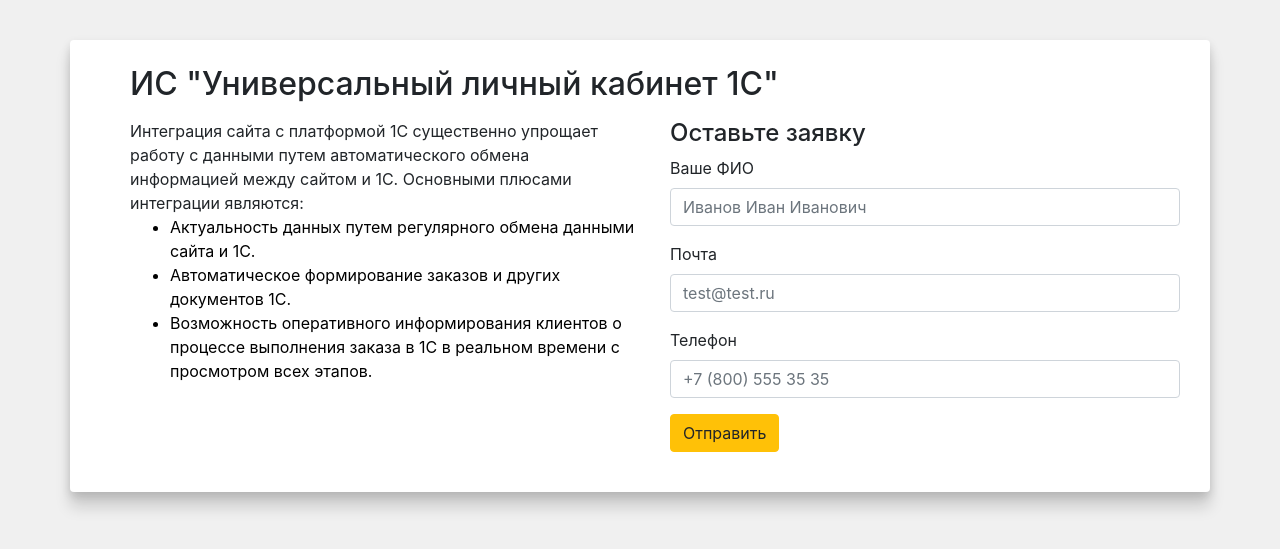
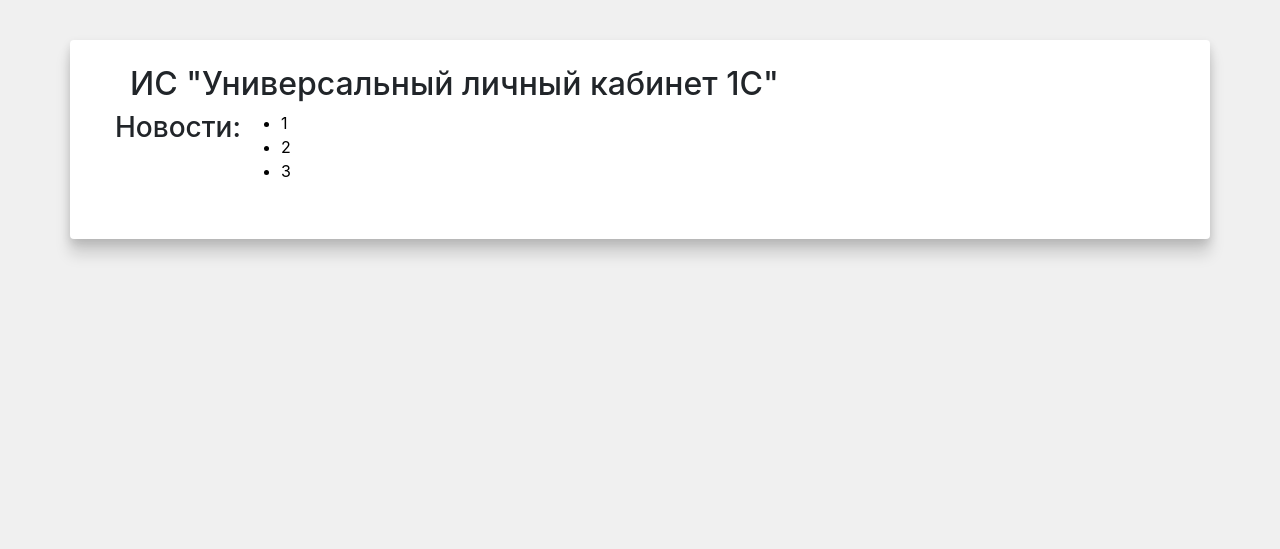
Before and after one commit to elenpetrovich/personal-cabinet, a Django app: page /start/ in a window 1280 px wide. Shown: the part 56-605 px from the top of the page. Run offline with Django 3.2, Linux system fonts and the light colour scheme; the visitor is signed in with stand-in values (Sample User, id 1).

Commit message:
Добавлена стартовая страница

```diff
--- a/cabinet/views.py
+++ b/cabinet/views.py
@@ -1,10 +1,11 @@
-from rest_framework import viewsets
+from django.shortcuts import redirect
+from rest_framework import serializers, viewsets
 from rest_framework.decorators import api_view
 from rest_framework.response import Response
 from rest_framework import permissions
 
 from .models import Account
-from .serializers import AccountSerializer
+from .serializers import AccountSerializer, RegistrationRequestSerializer
 from company.serializers import RoleSerializer
 
 
@@ -26,9 +27,31 @@ class UserViewSet(viewsets.GenericViewSet):
 
 
 class StartPageView(viewsets.ViewSet):
+    def get_client_ip(self):
+        x_forwarded_for = self.request.META.get('HTTP_X_FORWARDED_FOR')
+        if x_forwarded_for:
+            return x_forwarded_for.split(',')[0]
+        elif self.request.META.get('HTTP_X_REAL_IP'):
+            return self.request.META.get('HTTP_X_REAL_IP')
+        else:
+            return self.request.META.get('REMOTE_ADDR')
 
     def list(self, request, *args, **kwargs):
         return Response(template_name="start.html")
+
+    def retrieve(self, request, *args, **kwargs):
+        return Response({"pk": kwargs.get("pk")}, template_name="start.html")
+
+    def create(self, request, *args, **kwargs):
+        try:
+            serializer = RegistrationRequestSerializer(data=request.data)
+            serializer.is_valid(raise_exception=True)
+            serializer.save(ip=self.get_client_ip())
+            return redirect('start-detail', pk=serializer.data.get("id"))
+        except Exception as e:
+            print(e)
+            return Response({'error': str(e)}, template_name="start.html")
+
 
 @api_view(['GET', 'POST'])
 def postData(request):
--- a/mysite/settings.py
+++ b/mysite/settings.py
@@ -116,6 +116,7 @@ REST_FRAMEWORK = {
     'DEFAULT_PARSER_CLASSES': [
         'rest_framework.parsers.JSONParser',
         'rest_framework.parsers.MultiPartParser',
+        'rest_framework.parsers.FormParser',
     ]
 }
 
--- a/mysite/urls.py
+++ b/mysite/urls.py
@@ -5,6 +5,7 @@ from rest_framework import routers
 from django.contrib.auth.views import LoginView, LogoutView
 from django.conf.urls.static import static
 from django.conf import settings
+from django.shortcuts import redirect
 
 from cabinet.views import UserViewSet, postData, StartPageView
 from document.views import DocumentViewSet, FileRender
@@ -14,6 +15,12 @@ from synchronization.views import SyncViewSet
 
 class TemaplteAPIView(routers.APIRootView):
     template_name = 'base.html'
+
+    def get(self, request, *args, **kwargs):
+        if request.query_params.get("format", "html") == "html":
+            return redirect("start-list")
+        else:
+            return super().get(request=request, args=args, kwargs=kwargs)
 
 
 class TempaleRouter(routers.DefaultRouter):
--- a/templates/start.html
+++ b/templates/start.html
@@ -1,8 +1,27 @@
-{% extends 'base.html' %} &nbsp;{% block content %}
-<h2>ИС "Универсальный личный кабинет 1С"</h2><p>
+{% extends 'base.html' %}
+{% load rest_framework %}
+{% block content %}
+<h2 class="mb-2">ИС "Универсальный личный кабинет 1С"</h2>
 
+{% if pk %}
+<div class="row alert alert-success" role="alert">
+  Заявка создана! {{ pk }}
+</div>
+{% elif error %}
+<div class="row alert alert-danger" role="alert">
+  Ошибка создания заявки! {{ error }}
+</div>
+{% endif %}
 
 <div class="row">
+  {% if user.is_authenticated %}
+  <h3>Новости:</h3>
+  <ul>
+    <li>1</li>
+    <li>2</li>
+    <li>3</li>
+  </ul>
+  {% else %}
   <div class="col-sm">
     Интеграция сайта с платформой 1С существенно упрощает работу с данными
     путем автоматического обмена информацией между сайтом и 1С.
@@ -10,25 +29,30 @@
     <ul>
       <li>Актуальность данных путем регулярного обмена данными сайта и 1С.</li>
       <li>Автоматическое формирование заказов и других документов 1С.</li>
-            <li>Возможность оперативного информирования клиентов о процессе выполнения заказа в 1С в реальном времени с просмотром всех этапов.</li>
+      <li>Возможность оперативного информирования клиентов о процессе выполнения заказа в 1С в реальном времени с
+        просмотром всех этапов.</li>
     </ul>
-
   </div>
   <div class="col-sm">
+    <form action="{% url 'start-list' %}" method="POST">
       <h4>Оставьте заявку</h4>
       <div class="mb-3">
-            <label for="formGroupExampleInput" class="form-label">Ваше ФИО</label>
-            <input type="text" class="form-control" id="formGroupExampleInput" placeholder="Иванов Иван Иванович">
+        {% csrf_token %}
+        <label for="fio" class="form-label">Ваше ФИО</label>
+        <input type="text" required class="form-control" id="fio" name="fio" placeholder="Иванов Иван Иванович">
       </div>
       <div class="mb-3">
-            <label for="formGroupExampleInput2" class="form-label">Почта</label>
-            <input type="text" class="form-control" id="formGroupExampleInput2" placeholder="test@test.ru">
+        <label for="email" class="form-label">Почта</label>
+        <input type="email" required class="form-control" id="email" name="email" placeholder="test@test.ru">
       </div>
       <div class="mb-3">
-            <label for="formGroupExampleInput2" class="form-label">Телефон</label>
-            <input type="text" class="form-control" id="formGroupExampleInput2" placeholder="+7 (800) 555 35 35">
+        <label for="phone" class="form-label">Телефон</label>
+        <input type="tel" required pattern="[0-9]{6-12}" class="form-control" id="phone" name="phone"
+          placeholder="8 (800) 555 35 35">
       </div>
       <button type="submit" class="btn btn-warning">Отправить</button>
+    </form>
+    {% endif %}
   </div>
 </div>
 
```
Also changed, not shown: cabinet/models.py (+8 -0 lines), cabinet/serializers.py (+12 -1 lines), cabinet/migrations/0002_registrationrequest.py (added). Lines whose indentation alone changed are shown as unchanged.
